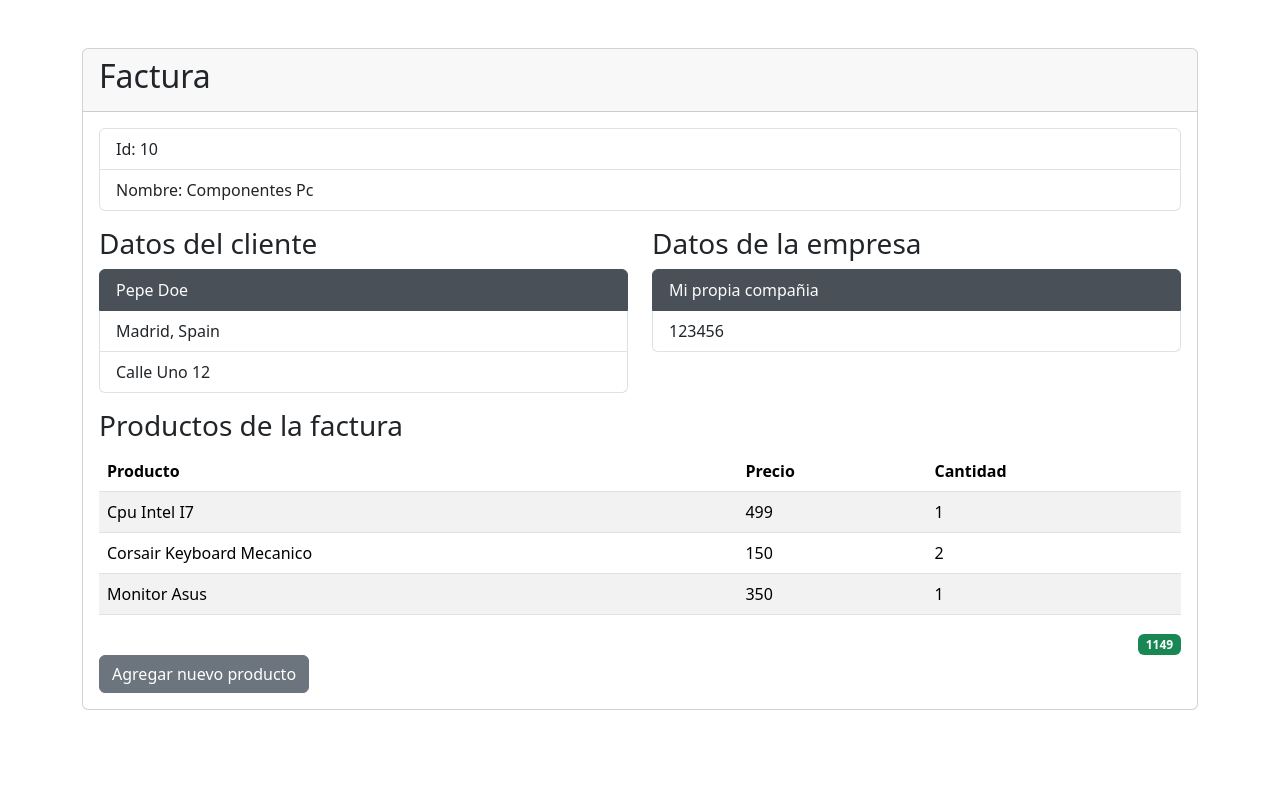
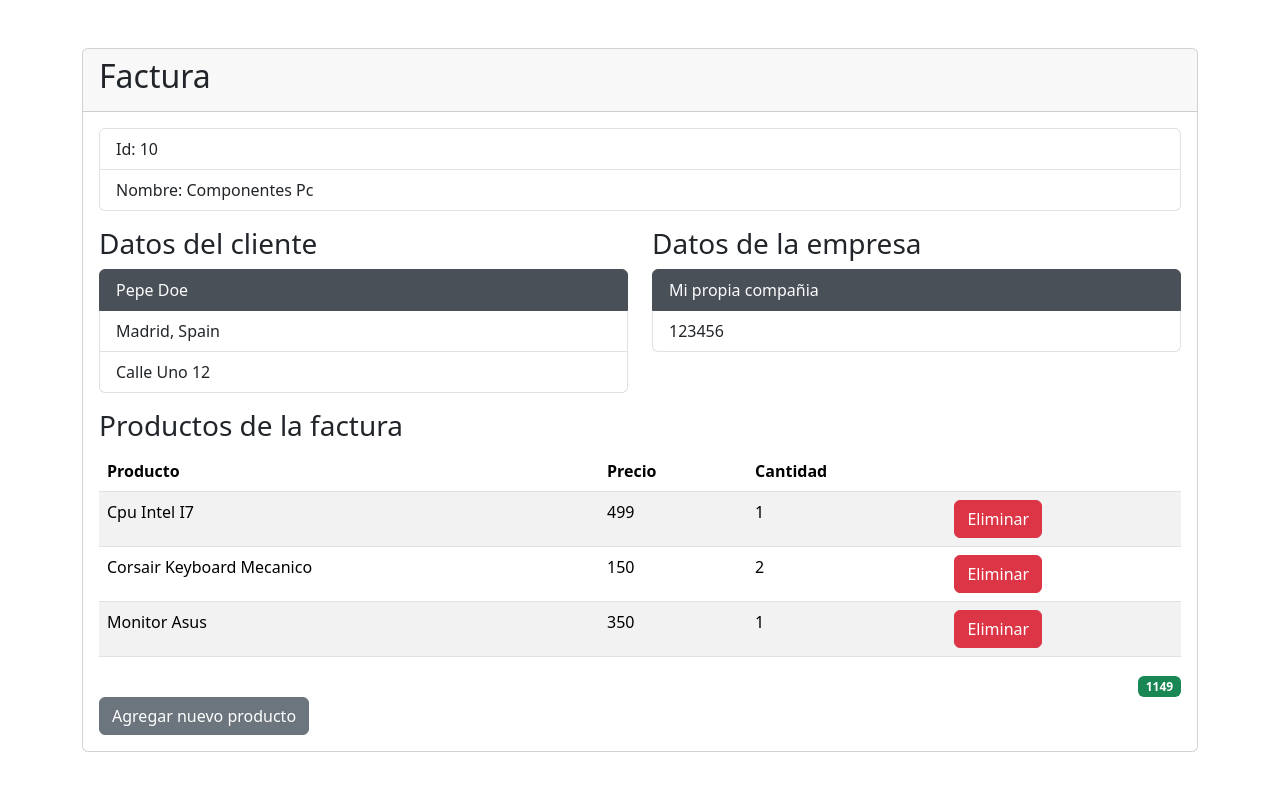
Before and after one commit to diegantos/react-invoice-app, a React (Vite) app: page / in a window 1280 px wide. Shown: the top 790 px of the page. Built offline with nearby package versions, Linux system fonts and the light colour scheme.

Commit message:
delete btn

```diff
--- a/src/Components/InvoiceApp/InvoiceApp.jsx
+++ b/src/Components/InvoiceApp/InvoiceApp.jsx
@@ -65,6 +65,10 @@ export const InvoiceApp = () => {
       setCounter(counter + 1);
     };
 
+    const handleDeleteItem = (id) => {
+      setItems(items.filter( item => item.id !== id))
+    }
+
     const onActiveForm = () => {
       setActiveForm(!activeForm)
     }
@@ -89,13 +93,21 @@ export const InvoiceApp = () => {
                 </div>
               </div>
 
-              <ListItemsView title="Productos de la factura" items={items} />
+              <ListItemsView
+                title="Productos de la factura"
+                items={items}
+                handleDeleteItem={handleDeleteItem }
+              />
               <Totalview total={total} />
 
               <button className="btn btn-secondary" onClick={onActiveForm}>
-                {!activeForm ? "Agregar nuevo producto" : 'Ocultar agregar producto'}
+                {!activeForm
+                  ? "Agregar nuevo producto"
+                  : "Ocultar agregar producto"}
               </button>
-              {activeForm && <FormItems handle={(newItem) => handleAddItems(newItem)} />}
+              {activeForm && (
+                <FormItems handle={(newItem) => handleAddItems(newItem)} />
+              )}
             </div>
           </div>
         </div>
--- a/src/Components/ListItemsView/ListItemsView.jsx
+++ b/src/Components/ListItemsView/ListItemsView.jsx
@@ -1,7 +1,7 @@
 import './ListItemsView'
 import PropTypes from "prop-types";
 
-export const ListItemsView = ({title, items}) => {
+export const ListItemsView = ({title, items, handleDeleteItem }) => {
     return (
       <>
         <h3>{ title }</h3>
@@ -11,6 +11,7 @@ export const ListItemsView = ({title, items}) => {
               <th>Producto</th>
               <th>Precio</th>
               <th>Cantidad</th>
+              <th></th>
             </tr>
           </thead>
           <tbody>
@@ -19,6 +20,11 @@ export const ListItemsView = ({title, items}) => {
                 <td>{product}</td>
                 <td>{price}</td>
                 <td>{quantity}</td>
+                <td>
+                  <button
+                    onClick={ () => handleDeleteItem(id) }
+                    className='btn btn-danger'>Eliminar</button>
+                </td>
               </tr>
             ))}
           </tbody>
```
